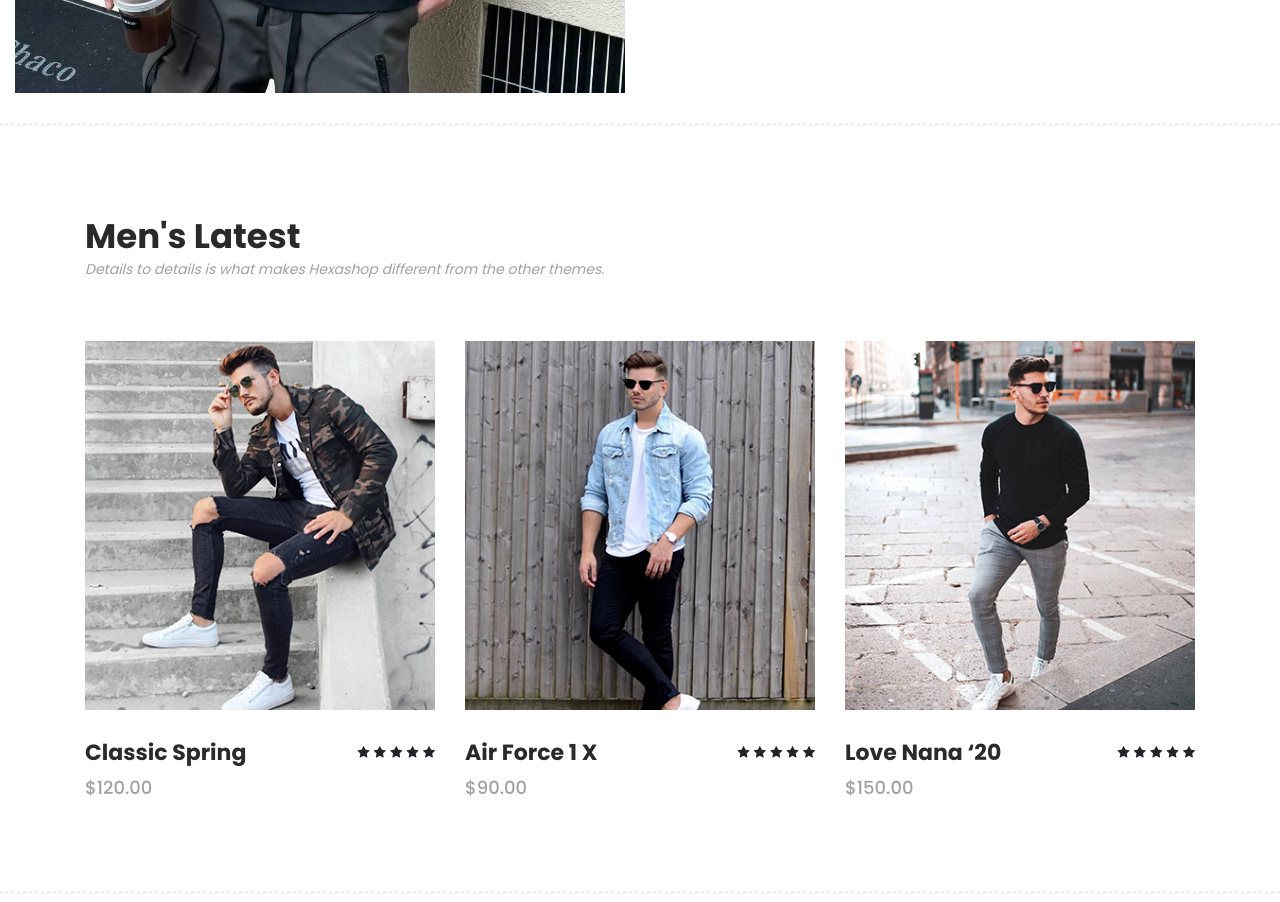
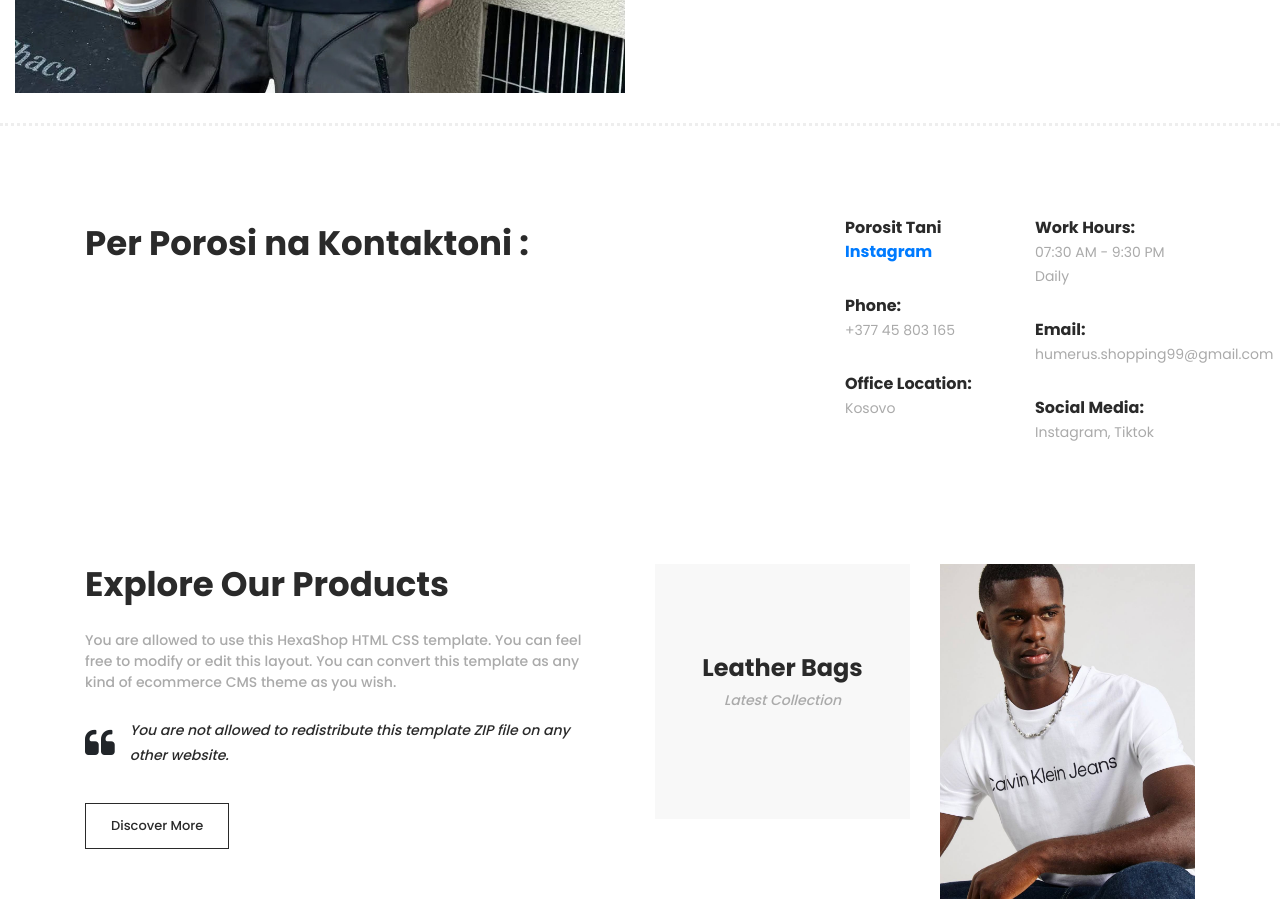
Before and after one commit to Efemorina/Humerus.clouthes, a plain HTML site: page index.html in a window 1280 px wide. Shown: the part 880-1782 px from the top of the page. Drawn offline with Linux system fonts and the light colour scheme.

Commit message:
information added

```diff
--- a/index.html
+++ b/index.html
@@ -134,89 +134,28 @@
     </div>
     <!-- ***** Main Banner Area End ***** -->
 
-    <!-- ***** Men Area Starts ***** -->
-    <section class="section" id="men">
+<div class="subscribe">
         <div class="container">
             <div class="row">
-                <div class="col-lg-6">
+                <div class="col-lg-8">
                     <div class="section-heading">
-                        <h2>Men's Latest</h2>
-                        <span>Details to details is what makes Hexashop different from the other themes.</span>
+                        <h2>Per Porosi na Kontaktoni :</h2>
                     </div>
                 </div>
-            </div>
-        </div>
-        <div class="container">
+                <div class="col-lg-4">
                     <div class="row">
-                <div class="col-lg-12">
-                    <div class="men-item-carousel">
-                        <div class="owl-men-item owl-carousel">
-                            <div class="item">
-                                <div class="thumb">
-                                    <div class="hover-content">
+                        <div class="col-6">
                             <ul>
-                                            <li><a href="single-product.html"><i class="fa fa-eye"></i></a></li>
-                                            <li><a href="single-product.html"><i class="fa fa-star"></i></a></li>
-                                            <li><a href="single-product.html"><i class="fa fa-shopping-cart"></i></a></li>
+                                <li>Porosit Tani <br> <a href="https://www.instagram.com/humerus.clouthing/"> Instagram</a><br><span></span></li>
+                                <li>Phone:<br><span>+377 45 803 165</span></li>
+                                <li>Office Location:<br><span>Kosovo</span></li>
                             </ul>
                         </div>
-                                    <img src="assets/images/men-01.jpg" alt="">
-                                </div>
-                                <div class="down-content">
-                                    <h4>Classic Spring</h4>
-                                    <span>$120.00</span>
-                                    <ul class="stars">
-                                        <li><i class="fa fa-star"></i></li>
-                                        <li><i class="fa fa-star"></i></li>
-                                        <li><i class="fa fa-star"></i></li>
-                                        <li><i class="fa fa-star"></i></li>
-                                        <li><i class="fa fa-star"></i></li>
-                                    </ul>
-                                </div>
-                            </div>
-                            <div class="item">
-                                <div class="thumb">
-                                    <div class="hover-content">
+                        <div class="col-6">
                             <ul>
-                                            <li><a href="single-product.html"><i class="fa fa-eye"></i></a></li>
-                                            <li><a href="single-product.html"><i class="fa fa-star"></i></a></li>
-                                            <li><a href="single-product.html"><i class="fa fa-shopping-cart"></i></a></li>
-                                        </ul>
-                                    </div>
-                                    <img src="assets/images/men-02.jpg" alt="">
-                                </div>
-                                <div class="down-content">
-                                    <h4>Air Force 1 X</h4>
-                                    <span>$90.00</span>
-                                    <ul class="stars">
-                                        <li><i class="fa fa-star"></i></li>
-                                        <li><i class="fa fa-star"></i></li>
-                                        <li><i class="fa fa-star"></i></li>
-                                        <li><i class="fa fa-star"></i></li>
-                                        <li><i class="fa fa-star"></i></li>
-                                    </ul>
-                                </div>
-                            </div>
-                            <div class="item">
-                                <div class="thumb">
-                                    <div class="hover-content">
-                                        <ul>
-                                            <li><a href="single-product.html"><i class="fa fa-eye"></i></a></li>
-                                            <li><a href="single-product.html"><i class="fa fa-star"></i></a></li>
-                                            <li><a href="single-product.html"><i class="fa fa-shopping-cart"></i></a></li>
-                                        </ul>
-                                    </div>
-                                    <img src="assets/images/men-03.jpg" alt="">
-                                </div>
-                                <div class="down-content">
-                                    <h4>Love Nana ‘20</h4>
-                                    <span>$150.00</span>
-                                    <ul class="stars">
-                                        <li><i class="fa fa-star"></i></li>
-                                        <li><i class="fa fa-star"></i></li>
-                                        <li><i class="fa fa-star"></i></li>
-                                        <li><i class="fa fa-star"></i></li>
-                                        <li><i class="fa fa-star"></i></li>
+                                <li>Work Hours:<br><span>07:30 AM - 9:30 PM Daily</span></li>
+                                <li>Email:<br><span>humerus.shopping99@gmail.com</span></li>
+                                <li>Social Media:<br><span><a href="https://www.instagram.com/humerus.clouthing/">Instagram</a>, <a href="https://www.tiktok.com/@humerus.clouthing?_t=ZM-8wNsSUNkUYH&_r=1">Tiktok</a></span></li>
                             </ul>
                         </div>
                     </div>
@@ -224,9 +163,7 @@
             </div>
         </div>
     </div>
-        </div>
-    </section>
-    <!-- ***** Men Area Ends ***** -->
+    <!-- ***** Subscribe Area Ends ***** -->
 
     <!-- ***** Explore Area Starts ***** -->
     <section class="section" id="explore">
@@ -239,8 +176,6 @@
                         <div class="quote">
                             <i class="fa fa-quote-left"></i><p>You are not allowed to redistribute this template ZIP file on any other website.</p>
                         </div>
-                        <p>There are 5 pages included in this HexaShop Template and we are providing it to you for absolutely free of charge at our TemplateMo website. There are web development costs for us.</p>
-                        <p>If this template is beneficial for your website or business, please kindly <a rel="nofollow" href="https://paypal.me/templatemo" target="_blank">support us</a> a little via PayPal. Please also tell your friends about our great website. Thank you.</p>
                         <div class="main-border-button">
                             <a href="products.html">Discover More</a>
                         </div>
@@ -280,48 +215,27 @@
     <!-- ***** Explore Area Ends ***** -->
 
 
-    <!-- ***** Subscribe Area Starts ***** -->
 <div class="subscribe">
         <div class="container">
             <div class="row">
                 <div class="col-lg-8">
                     <div class="section-heading">
-                        <h2>By Subscribing To Our Newsletter You Can Get 30% Off</h2>
-                        <span>Details to details is what makes Hexashop different from the other themes.</span>
+                        <h2>Informata :</h2>
                     </div>
-                    <form id="subscribe" action="" method="get">
-                        <div class="row">
-                          <div class="col-lg-5">
-                            <fieldset>
-                              <input name="name" type="text" id="name" placeholder="Your Name" required="">
-                            </fieldset>
-                          </div>
-                          <div class="col-lg-5">
-                            <fieldset>
-                              <input name="email" type="text" id="email" pattern="[^ @]*@[^ @]*" placeholder="Your Email Address" required="">
-                            </fieldset>
-                          </div>
-                          <div class="col-lg-2">
-                            <fieldset>
-                              <button type="submit" id="form-submit" class="main-dark-button"><i class="fa fa-paper-plane"></i></button>
-                            </fieldset>
-                          </div>
-                        </div>
-                    </form>
                 </div>
                 <div class="col-lg-4">
                     <div class="row">
                         <div class="col-6">
                             <ul>
-                                <li>Store Location:<br><span>Sunny Isles Beach, FL 33160, United States</span></li>
-                                <li>Phone:<br><span>010-020-0340</span></li>
-                                <li>Office Location:<br><span>North Miami Beach</span></li>
+                                <li>Porosit Tani <br> <a href="https://www.instagram.com/humerus.clouthing/"> Instagram</a><br><span></span></li>
+                                <li>Phone:<br><span>+377 45 803 165</span></li>
+                                <li>Office Location:<br><span>Kosovo</span></li>
                             </ul>
                         </div>
                         <div class="col-6">
                             <ul>
                                 <li>Work Hours:<br><span>07:30 AM - 9:30 PM Daily</span></li>
-                                <li>Email:<br><span>info@company.com</span></li>
+                                <li>Email:<br><span>humerus.shopping99@gmail.com</span></li>
                                 <li>Social Media:<br><span><a href="https://www.instagram.com/humerus.clouthing/">Instagram</a>, <a href="https://www.tiktok.com/@humerus.clouthing?_t=ZM-8wNsSUNkUYH&_r=1">Tiktok</a></span></li>
                             </ul>
                         </div>
@@ -331,6 +245,7 @@
         </div>
     </div>
     <!-- ***** Subscribe Area Ends ***** -->
+
 
     <!-- ***** Footer Start ***** -->
     <footer>
```
Lines whose indentation alone changed are shown as unchanged.
